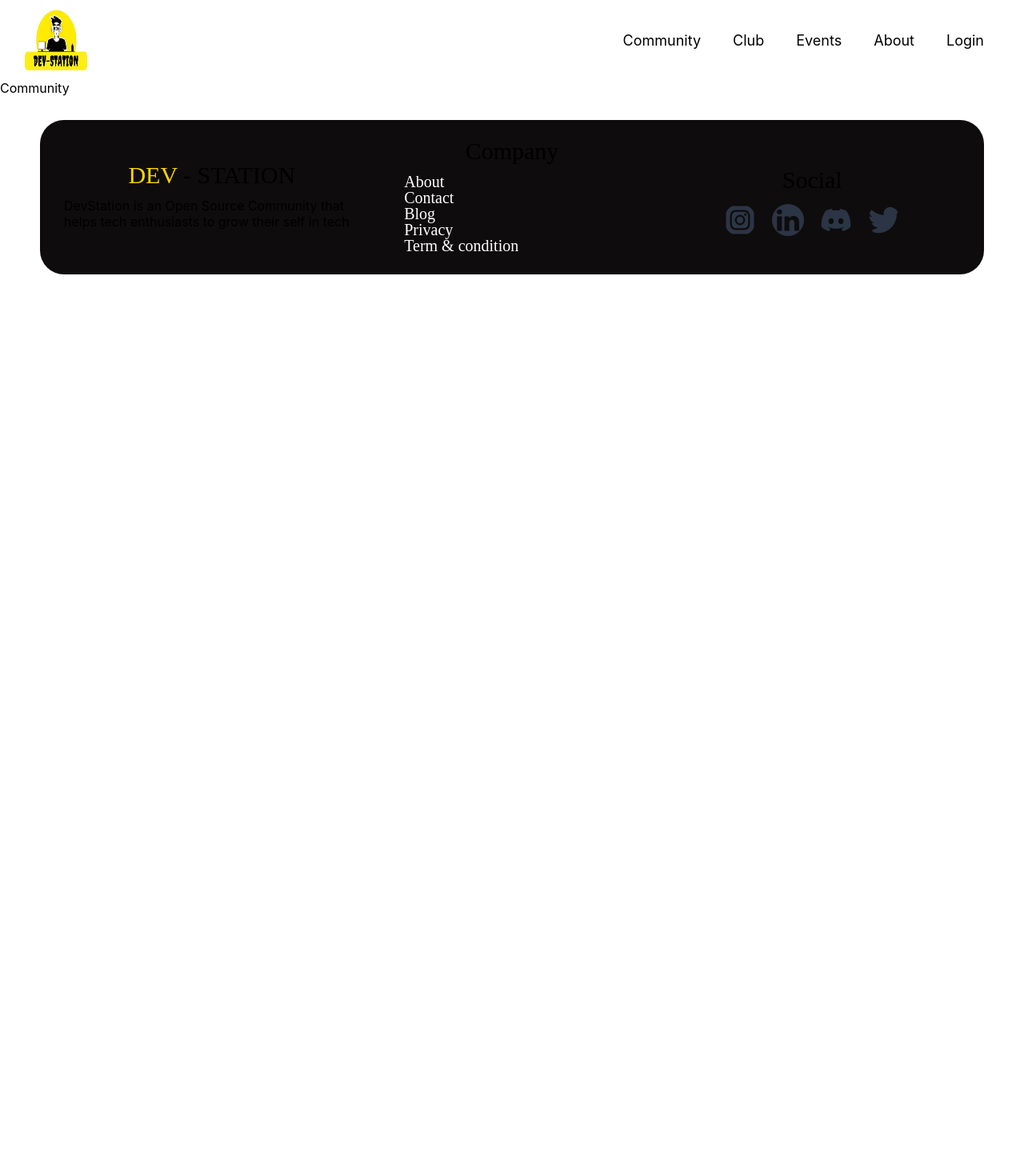
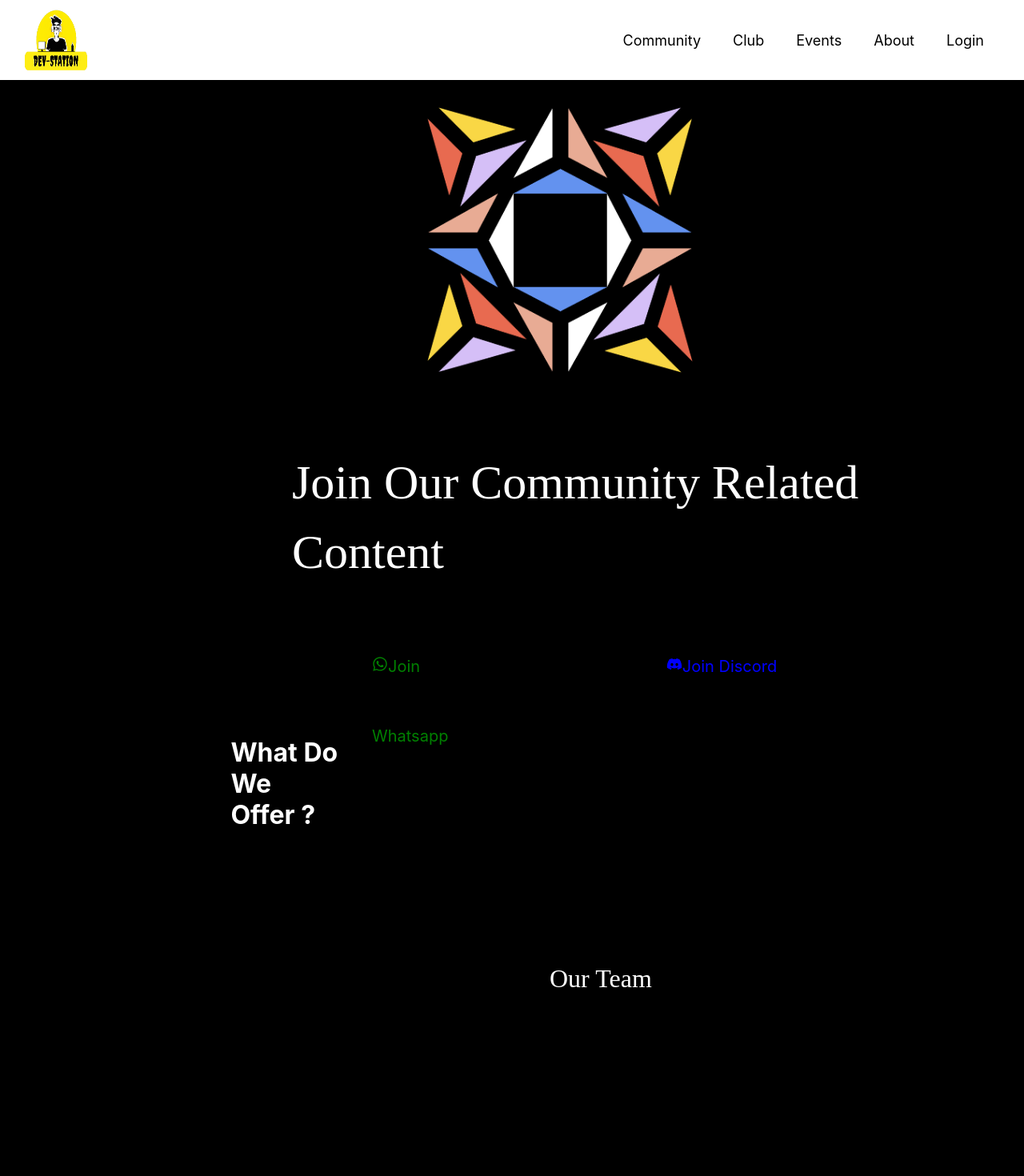
Before and after one commit to DevStation-space/devstations, a Next.js app: page /Community in a window 1280 px wide. Shown: the top 1470 px of the page at 80% size. Before the commit the page ends 800 px from the top, so only its background shows below. Built offline with nearby package versions, Linux system fonts and the light colour scheme.

Commit message:
Community page
Updated

```diff
--- a/components/Footer.jsx
+++ b/components/Footer.jsx
@@ -1,67 +1,14 @@
 import React from 'react'
 import styles from "../styles/Footer.module.css"
-import { FaInstagramSquare, FaDiscord, FaTwitter } from "react-icons/fa"
-import { BsLinkedin } from "react-icons/bs"
+
 const Footer = () => {
-    return (
-        <div className={styles.wrapper}>
-            <div className={styles.container}>
-                <div className={styles.bio}>
-                    <h1 className={styles.heading}>
-                        <span className={styles.spanHeading}>DEV </span> - STATION
-                    </h1>
-                    <p>
-                        DevStation is an Open Source Community that helps tech enthusiasts to grow their self in tech
-                    </p>
-                </div>
-                <div className={styles.company}>
-                    <h1 className={styles.heading}>
-                        Company
-                    </h1>
-                    <ul className={styles.list}>
-                        <li className={styles.listItem}>About</li>
-                        <a href="mailto:devstationspace@gmail.com">
-                            <li className={styles.listItem}>Contact</li>
-                        </a>
-                        <a href="https://devstations.hashnode.dev/" target='_blank' rel='noopener noreferrer'>
-                            <li className={styles.listItem}>Blog</li>
-                        </a>
-
-                        <li className={styles.listItem}>Privacy</li>
-                        <li className={styles.listItem}>Term & condition</li>
-
-                    </ul>
-                </div>
-                <div className={styles.social}>
-                    <h1 className={styles.heading}>
-                        Social
-                    </h1>
-                    <div className={styles.links}>
-                        <a href="https://www.instagram.com/dev__station/" rel='noopener noreferrer' target='_blank'>
-                            <h1 className={styles.linkItem}>
-                                <FaInstagramSquare className={styles.icons} />
-                            </h1>
-                        </a>
-                        <a href="http://">
-                            <h1 className={styles.linkItem}>
-                                <BsLinkedin className={styles.icons} />
-                            </h1>
-                        </a>
-                        <a href="http://discord.io/devstation" rel='noopener noreferrer' target='_blank'>
-                            <h1 className={styles.linkItem}>
-                                <FaDiscord className={styles.icons} />
-                            </h1>
-                        </a>
-                        <a href="https://twitter.com/Devs_Station" target='_blank' rel='noopener noreferrer'>
-                            <h1 className={styles.linkItem}>
-                                <FaTwitter className={styles.icons} />
-                            </h1>
-                        </a>
-                    </div>
-                </div>
-            </div>
-        </div>
-    )
+  return (
+    <div classname={styles.back}>
+      <div className={styles.container}>
+      <h1>Footer</h1>
+      </div>
+    </div>
+  )
 }
 
 export default Footer
--- a/pages/Community.jsx
+++ b/pages/Community.jsx
@@ -1,8 +1,37 @@
 import React from 'react'
-
+import styles from "../styles/Community.module.css";
+import { FaWhatsapp, FaDiscord } from 'react-icons/fa';
+import Image from 'next/image'
+import Img1 from '../assets/images/Frame 3.png'
 const Community = () => {
   return (
-    <div>Community</div>
+    <div className={styles.background}>
+      <div className={styles.backImg}>
+        <Image src={Img1} alt="images"/>
+      </div>
+      <div className={styles.para2}>
+      <p className={styles.para1}>Join Our Community Related Content</p>
+      <div className={styles.icon1}>
+        <p>
+        <FaWhatsapp/>
+        Join Whatsapp
+        </p>
+      </div>
+      <div className={styles.icon2}>
+        <p>
+          <FaDiscord/>
+        Join Discord
+        </p>
+      </div>
+      </div>
+      <div className={styles.what__we__offer}>
+        <h1>What Do<br/>We<br/> Offer ?</h1>
+      </div>
+
+      <div className={styles.teams}>
+        Our Team
+      </div>
+    </div>
   )
 }
 
--- /dev/null
+++ b/styles/Community.module.css
@@ -0,0 +1,99 @@
+.background{
+    background-color: black;
+    height:1500px;
+}
+
+.backImg{
+    position: absolute;
+    width: 400px;
+    height: 400px;
+    left: 500px;
+    top: 100px;
+}
+
+.para1{
+    color:white;
+    font-family: 'Jost';
+    font-style: normal;
+    font-weight: 500;
+    font-size: 60px;
+}
+
+.para2{
+    width: 912px;
+    height: 174px;
+    left:365px;
+    position:absolute;
+    top:500px;
+    line-height: 87px;
+}
+
+.what__we__offer{
+    color:white;
+    position:absolute;
+    left:3%;
+    right:3.12%;
+    top:900px;
+    bottom:39.04%;
+    border-radius:70px;
+    background-color: brown;
+    border-radius:70px;
+}
+
+.what__we__offer h1{
+    position:absolute;
+    width:475px;
+    height:390px;
+    left:250px;
+
+
+}
+
+.icon1{
+    color:green;
+    height:40px;
+    width:150px;
+    top:270px;
+    position: absolute;
+    left:100px;
+    display:flex;
+    justify-content: center;
+    font-size: 20px;
+}
+
+.icon1:hover{
+    cursor:pointer;
+}
+
+
+.icon2{
+    color:blue;
+    height:40px;
+    width:150px;
+    position:absolute;
+    right:300px;
+    top:270px;
+    text-align: center;
+    font-size: 20px;
+}
+
+.icon2:hover{
+    cursor:pointer;
+}
+.teams{
+    position: absolute;
+    width: 200px;
+    height: 46px;
+    left: 687px;
+    top: 1200px;
+    color:white;
+    font-family: 'Jost';
+    font-style: normal;
+    font-weight: 500;
+    font-size: 32px;
+    line-height: 46px;
+}
+
+.teams h1{
+    width:50px;
+}
```
Also changed, not shown: assets/images/Frame 3.png (added), styles/Home.module.css (line endings or trailing spaces), 1 other file (tests, documents, lock files or other folders).
